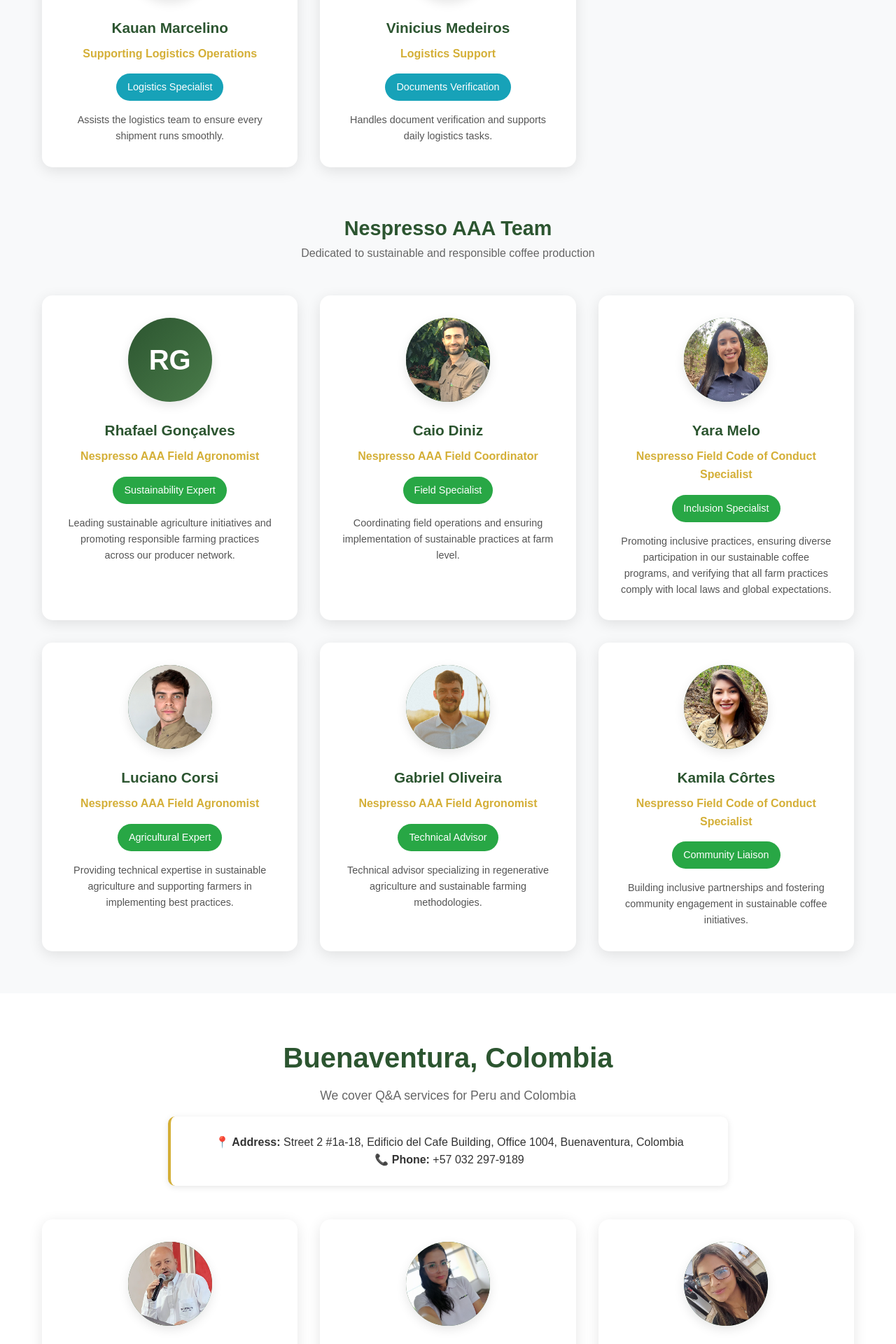
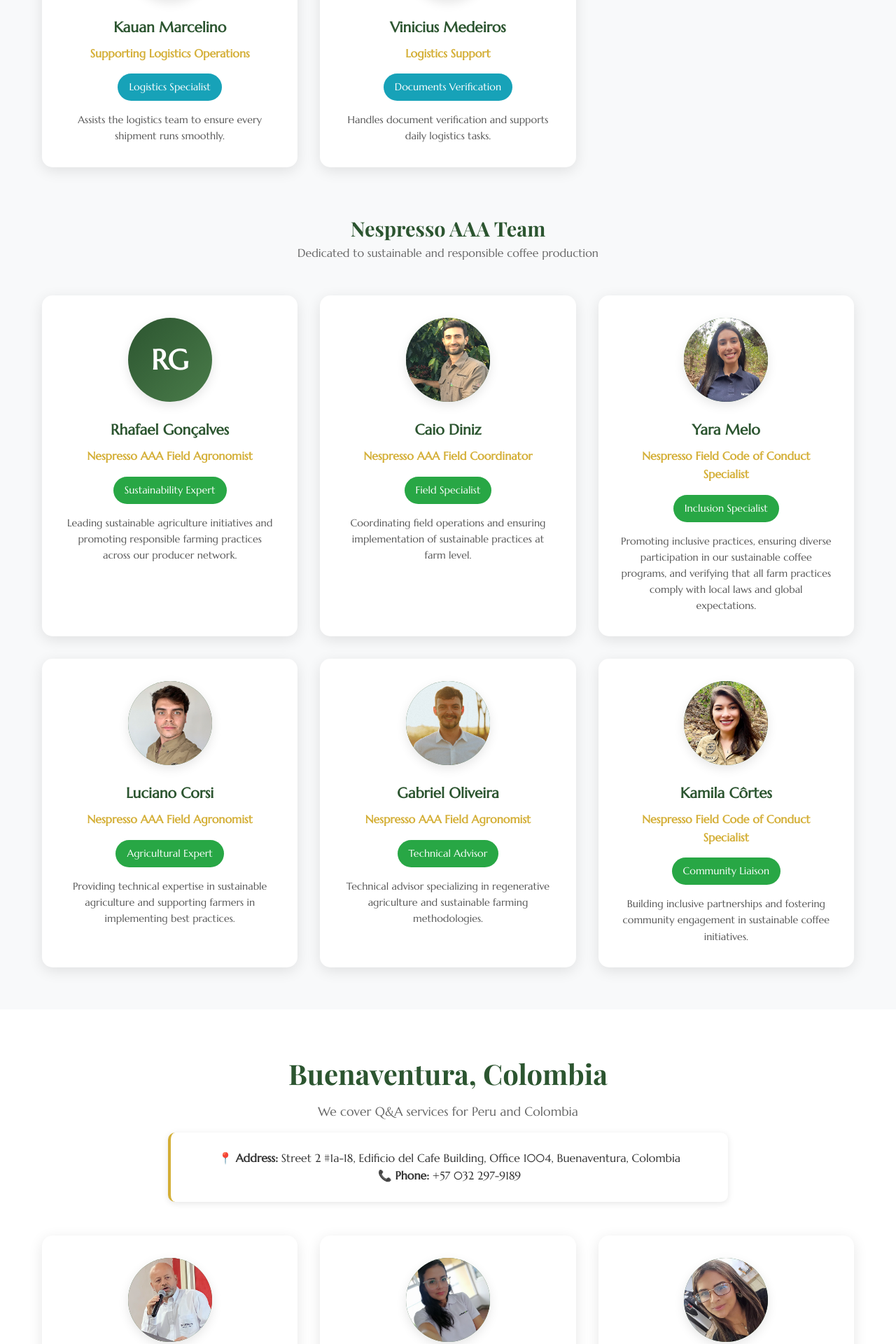
Before and after one commit to Wolthers-Associates/website, a PHP site: page /wolthers_team.html in a window 1280 px wide. Shown: the part 4146-6066 px from the top of the page at 70% size. Run offline with PHP 8.4, Linux system fonts and the light colour scheme.

Commit message:
Adjust hero overlay and fonts

```diff
--- a/index.html
+++ b/index.html
@@ -4,6 +4,7 @@
     <meta charset="UTF-8">
     <meta name="viewport" content="width=device-width, initial-scale=1.0">
     <title>Wolthers & Associates - Coffee Trading Excellence Since 1949</title>
+    <link href="https://fonts.googleapis.com/css2?family=Playfair+Display:wght@400;700&family=Source+Sans+Pro:wght@300;400;600&family=Marcellus&family=DM+Sans:wght@400;500&display=swap" rel="stylesheet">
     <link rel="stylesheet" href="css/style.css">
     <link rel="preload" href="images/hero-coffee-bg.png" as="image">
 </head>
--- a/wolthers_team.html
+++ b/wolthers_team.html
@@ -4,6 +4,7 @@
     <meta charset="UTF-8">
     <meta name="viewport" content="width=device-width, initial-scale=1.0">
     <title>Our Team - Wolthers & Associates</title>
+    <link href="https://fonts.googleapis.com/css2?family=Playfair+Display:wght@400;700&family=Source+Sans+Pro:wght@300;400;600&family=Marcellus&family=DM+Sans:wght@400;500&display=swap" rel="stylesheet">
     <style>
         * {
             margin: 0;
@@ -12,9 +13,14 @@
         }
 
         body {
-            font-family: 'Arial', sans-serif;
+            font-family: 'Marcellus', 'DM Sans', sans-serif;
             line-height: 1.6;
             color: #333;
+        }
+
+        h1, h2, h3, h4, h5, h6 {
+            font-family: 'Playfair Display', 'Source Sans Pro', serif;
+            text-shadow: none;
         }
 
         .container {
@@ -228,7 +234,7 @@
 
         /* Hero Section */
         .hero {
-            background: linear-gradient(rgba(44, 85, 48, 0.8), rgba(74, 124, 74, 0.8)), url('/api/placeholder/1200/600');
+            background: linear-gradient(rgba(0, 0, 0, 0.2), rgba(0, 0, 0, 0.2)), url('/api/placeholder/1200/600');
             height: 60vh;
             min-height: 400px;
             display: flex;
```
Also changed, not shown: css/style.css (+14 -3 lines), css/team-style.css (+11 -2 lines).
